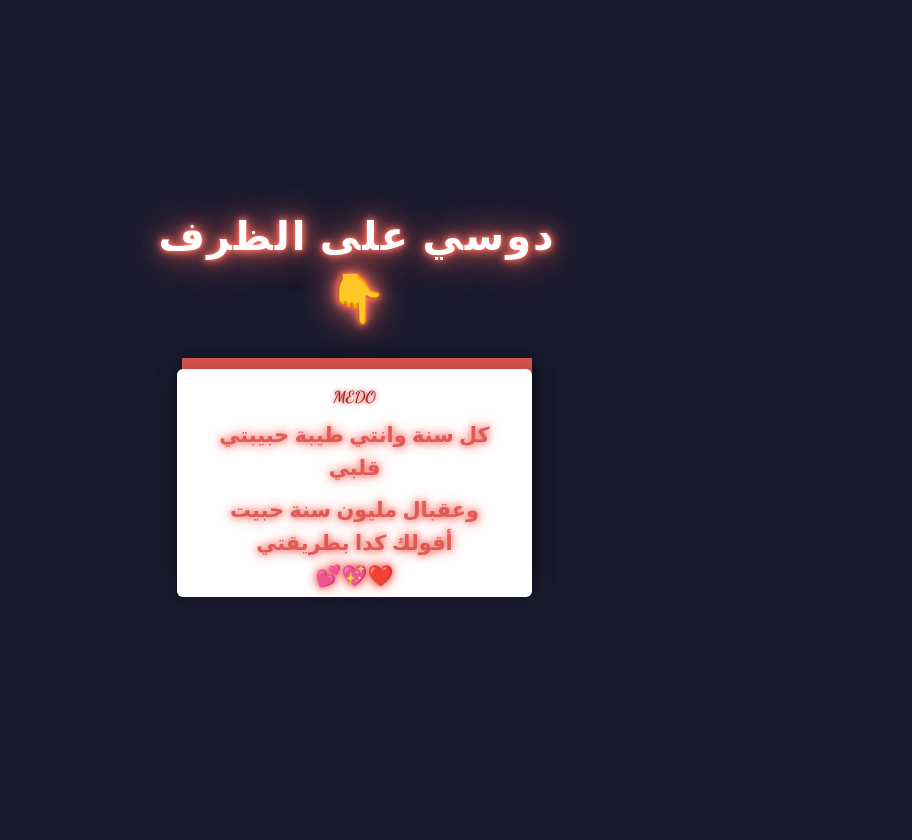
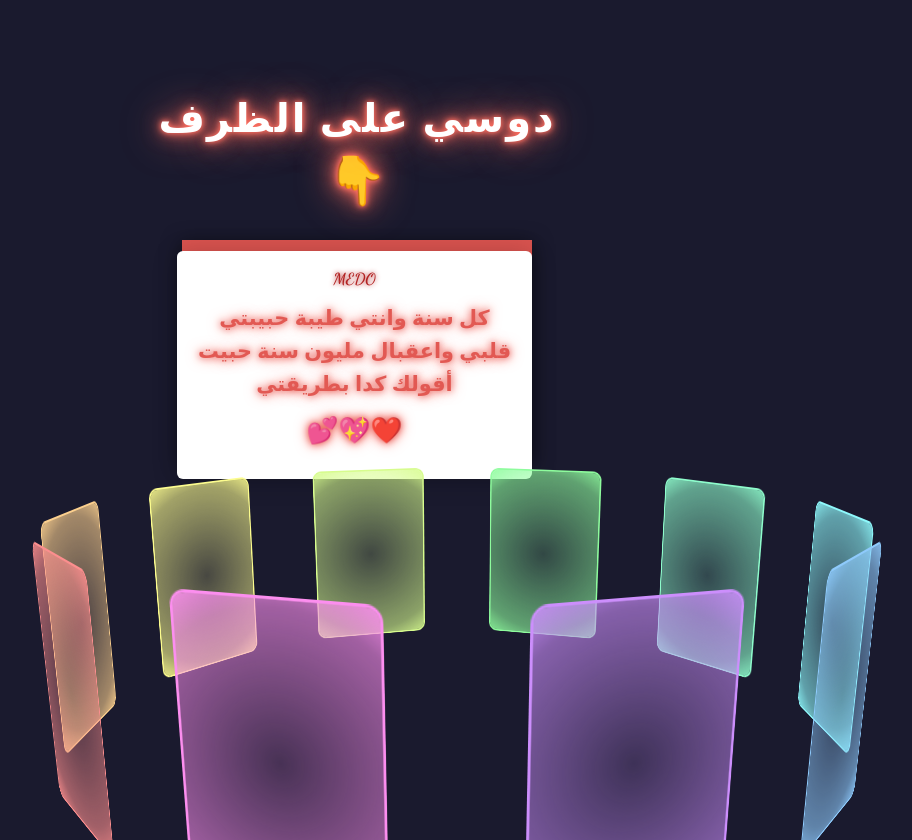
Before and after one commit to 1XBET188SM/1XBET, a plain HTML site: page index.html in a window 1280 px wide. Shown: the whole page, without its empty margins (283-1195 px from the left). Drawn offline with nearby package versions, Linux system fonts and the light colour scheme.

Commit message:
index.html

```diff
--- a/index.html
+++ b/index.html
@@ -12,23 +12,61 @@
     <link rel="stylesheet" href="love letter 2.css" />
   </head>
   <body>
+    <!-- النص فوق الظرف -->
     <div class="header-text">دوسي على الظرف</div>
     <div class="hand-emoji">👇</div>
 
-    <div class="envlope-wrapper">
-      <div id="envelope" class="close">
+    <!-- الظرف -->
+    <div class="wrapper">
+      <div class="envlope-wrapper" id="envelope" class="close">
         <div class="front flap"></div>
         <div class="front pocket"></div>
         <div class="letter">
           <div class="words line1">MEDO</div>
-          <div class="words line2">كل سنة وانتي طيبة حبيبتي قلبي</div>
-          <div class="words line3">وعقبال مليون سنة حبيت أقولك كدا بطريقتي</div>
-          <div class="words line4">❤️💖💕</div>
+          <div class="words line2">
+            كل سنة وانتي طيبة حبيبتي قلبي واعقبال مليون سنة حبيت أقولك كدا
+            بطريقتي
+          </div>
+          <div class="words line3 hearts-emoji">❤️💖💕</div>
         </div>
         <div class="hearts">
           <div class="heart a1"></div>
           <div class="heart a2"></div>
           <div class="heart a3"></div>
+        </div>
+      </div>
+
+      <!-- الكروت الدوارة تحت -->
+      <div class="inner" style="--quantity: 10;">
+        <div class="card" style="--index: 0; --color-card: 142, 249, 252;">
+          <div class="img"></div>
+        </div>
+        <div class="card" style="--index: 1; --color-card: 142, 252, 204;">
+          <div class="img"></div>
+        </div>
+        <div class="card" style="--index: 2; --color-card: 142, 252, 157;">
+          <div class="img"></div>
+        </div>
+        <div class="card" style="--index: 3; --color-card: 215, 252, 142;">
+          <div class="img"></div>
+        </div>
+        <div class="card" style="--index: 4; --color-card: 252, 252, 142;">
+          <div class="img"></div>
+        </div>
+        <div class="card" style="--index: 5; --color-card: 252, 208, 142;">
+          <div class="img"></div>
+        </div>
+        <div class="card" style="--index: 6; --color-card: 252, 142, 142;">
+          <div class="img"></div>
+        </div>
+        <div class="card" style="--index: 7; --color-card: 252, 142, 239;">
+          <div class="img"></div>
+        </div>
+        <div class="card" style="--index: 8; --color-card: 204, 142, 252;">
+          <div class="img"></div>
+        </div>
+        <div class="card" style="--index: 9; --color-card: 142, 202, 252;">
+          <div class="img"></div>
         </div>
       </div>
     </div>
```
